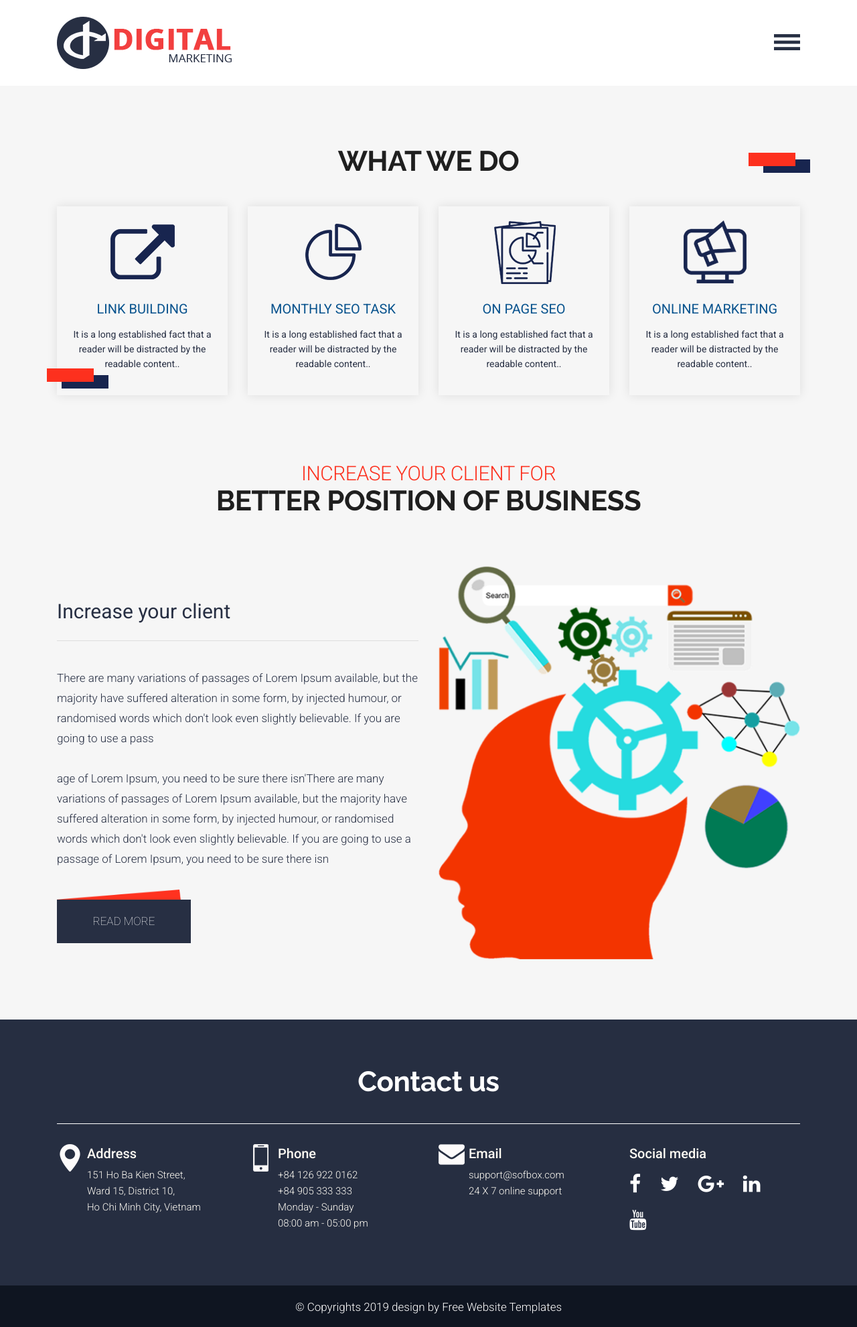
After one commit to edgardegantea/djangobs4, a Django app: page /Culture01/ in a window 1280 px wide. The commit adds this page. Shown: the whole page at 67% size. Run offline with Django 4.2, Linux system fonts and the light colour scheme; some libraries are stand-ins or nearby versions.

Commit message:
Actualizacion Suheidy

```diff
--- a/djangobs/urls.py
+++ b/djangobs/urls.py
@@ -2,13 +2,26 @@ from django.contrib import admin
 from django.urls import path
 
 
-from extractor.views import IndexView
+from extractor.views import IndexView, Websites, Website1,Website2,Website3,Politics01,Politics02,Politics03, Sports01, Sports02, Sports03, Culture01, Culture02, Culture03
 from django.conf import settings
 from django.conf.urls.static import static
 
 urlpatterns = [
     path('admin/', admin.site.urls),
     path('', IndexView.as_view(), name='index'),
+    path('websites/', Websites.as_view(), name='websites'),
+    path('website1/', Website1.as_view(), name='el_sol_de_mexico'),
+    path('website2/', Website2.as_view(), name='milenio'),
+    path('website3/', Website3.as_view(), name='el_pais'),
+    path('Politics01/', Politics01.as_view(), name='Politica'),
+    path('Politics02/', Politics02.as_view(), name='Politica'),
+    path('Politics03/', Politics03.as_view(), name='Politica'),
+    path('Culture01/', Culture01.as_view(), name='Cultura'),
+    path('Culture02/', Culture02.as_view(), name='Cultura'),
+    path('Culture03/', Culture03.as_view(), name='Cultura'),
+    path('Sports01/', Sports01.as_view(), name='Cultura'),
+    path('Sports02/', Sports02.as_view(), name='Cultura'),
+    path('Sports03/', Sports03.as_view(), name='Cultura'),
 ]
 
 urlpatterns += static(settings.MEDIA_URL, document_root=settings.MEDIA_ROOT)
--- /dev/null
+++ b/extractor/templates/culture01.html
@@ -0,0 +1,267 @@
+{% load static %}
+
+<!DOCTYPE html>
+<html lang="en">
+   <!-- Basic -->
+   <head>
+      <meta charset="utf-8">
+      <meta http-equiv="X-UA-Compatible" content="IE=edge">
+      <!-- Mobile Metas -->
+      <meta name="viewport" content="width=device-width, minimum-scale=1.0, maximum-scale=1.0, user-scalable=no">
+      <!-- Site Metas -->
+      <title>Digital Marketing - Responsive HTML5 Template</title>
+      <meta name="keywords" content="">
+      <meta name="description" content="">
+      <meta name="author" content="">
+      <!-- Site Icons -->
+      <link rel="shortcut icon" href="#" type="image/x-icon" />
+      <link rel="apple-touch-icon" href="#" />
+      <!-- Bootstrap CSS -->
+      <link rel="stylesheet" href="{% static 'css/bootstrap.min.css' %}" />
+      <!-- Pogo Slider CSS -->
+      <link rel="stylesheet" href="{% static 'css/pogo-slider.min.css' %}" />
+      <!-- Site CSS -->
+      <link rel="stylesheet" href="{% static 'css/style.css' %}" />
+      <!-- Responsive CSS -->
+      <link rel="stylesheet" href="{% static 'css/responsive.css' %}" />
+      <!-- Custom CSS -->
+      <link rel="stylesheet" href="{% static 'css/custom.css' %}" />
+      <!--[if lt IE 9]>
+      <script src="{% static 'https://oss.maxcdn.com/libs/html5shiv/3.7.0/html5shiv.js' %}"></script>
+      <script src="{% static 'https://oss.maxcdn.com/libs/respond.js/1.4.2/respond.min.js' %}"></script>
+      <![endif]-->
+   </head>
+   <body id="about" class="inner_page" data-spy="scroll" data-target="#navbar-wd" data-offset="98">
+      <!-- LOADER -->
+      <div id="preloader">
+         <div class="loader">
+            <img src="{% static 'images/loader.gif' %}" alt="#" />
+         </div>
+      </div>
+      <!-- END LOADER -->
+      <div class="wrapper">
+      <nav id="sidebar">
+         <div class="menu_section">
+            <ul>
+               <li><a href="index.html">Home</a></li>
+               <li><a href="about.html">About</a></li>
+               <li><a href="services.html">Services</a></li>
+               <li><a href="contact.html">Contact us</a></li>
+            </ul>
+         </div>
+      </nav>
+      <div id="content">
+         <!-- Start header -->
+         <header class="top-header">
+            <div class="container">
+               <div class="row">
+                  <div class="col-sm-6">
+                     <div class="logo_main">
+                        <a href="index.html"><img src="{% static 'images/main_logo.png' %}" /></a>
+                     </div>
+                  </div>
+                  <div class="col-sm-6">
+                     <button type="button" id="sidebarCollapse" class="btn btn-info navbar-btn"><img src="{% static 'images/menu_icon.png' %}"></button>
+                  </div>
+               </div>
+            </div>
+         </header>
+         <!-- End header -->
+         <!-- Start Banner -->
+         <!-- section -->
+         <div class="section about_section layout_padding dash_bg">
+            <div class="container">
+               <div class="row">
+                  <div class="col-md-12">
+                     <div class="full">
+                        <div class="heading_main text_align_center">
+                           <h2>What We Do</h2>
+                        </div>
+                     </div>
+                  </div>
+               </div>
+               <div class="row">
+                  <div class="col-xs-6 col-sm-6 col-md-6 col-lg-3">
+                     <div class="full feature_box">
+                         <div class="full icon">
+                            <img class="default-block" src="{% static 'images/icon_1.png' %}" alt="#" />
+                            <img class="default-none" src="{% static 'images/icon_1w.png' %}" alt="#" />
+                         </div>
+                         <div class="full">
+                            <h4>Link Building</h4>
+                         </div>
+                         <div class="full">
+                           <p>It is a long established fact that a reader will be distracted by the readable content..</p>
+                         </div>
+                     </div>
+                  </div>
+                  <div class="col-xs-6 col-sm-6 col-md-6 col-lg-3">
+                     <div class="full feature_box">
+                         <div class="full icon">
+                            <img class="default-block" src="{% static 'images/icon_2.png' %}" alt="#" />
+                            <img class="default-none" src="{% static 'images/icon_2w.png' %}" alt="#" />
+                         </div>
+                         <div class="full">
+                            <h4>Monthly SEO Task</h4>
+                         </div>
+                         <div class="full">
+                           <p>It is a long established fact that a reader will be distracted by the readable content..</p>
+                         </div>
+                     </div>
+                  </div>
+                  <div class="col-xs-6 col-sm-6 col-md-6 col-lg-3">
+                     <div class="full feature_box">
+                         <div class="full icon">
+                            <img class="default-block" src="{% static 'images/icon_3.png' %}" alt="#" />
+                            <img class="default-none" src="{% static 'images/icon_3w.png' %}" alt="#" />
+                         </div>
+                         <div class="full">
+                            <h4>On Page SEO</h4>
+                         </div>
+                         <div class="full">
+                           <p>It is a long established fact that a reader will be distracted by the readable content..</p>
+                         </div>
+                     </div>
+                  </div>
+                  <div class="col-xs-6 col-sm-6 col-md-6 col-lg-3">
+                     <div class="full feature_box">
+                         <div class="full icon">
+                            <img class="default-block" src="{% static 'images/icon_4.png' %}" alt="#" />
+                            <img class="default-none" src="{% static 'images/icon_4w.png' %}" alt="#" />
+                         </div>
+                         <div class="full">
+                            <h4>Online marketing</h4>
+                         </div>
+                         <div class="full">
+                           <p>It is a long established fact that a reader will be distracted by the readable content..</p>
+                         </div>
+                     </div>
+                  </div>
+               </div>
+            </div>
+         </div>
+         <!-- end section -->
+         <!-- section -->
+         <div class="section about_section layout_padding padding_top_0">
+            <div class="container">
+               <div class="row">
+                  <div class="col-md-12">
+                     <div class="full">
+                        <div class="heading_main text_align_center">
+                           <h2 class="margin-bottom_30"><strong class="small theme_color">Increase your client for</strong><br>Better position of Business</h2>
+                        </div>
+                     </div>
+                  </div>
+               </div>
+               <div class="row">
+                <div class="col-xs-6 col-sm-6 col-md-6 col-lg-6">
+                     <div class="full">
+                        <div class="heading_small">
+                          <h4>Increase your client</h4>
+                        </div>
+                        <p>There are many variations of passages of Lorem Ipsum available, but the majority have suffered alteration in some form, by injected humour, or randomised words which don't look even slightly believable. If you are going to use a pass<br><br>age of Lorem Ipsum, you need to be sure there isn'There are many variations of passages of Lorem Ipsum available, but the majority have suffered alteration in some form, by injected humour, or randomised words which don't look even slightly believable. If you are going to use a passage of Lorem Ipsum, you need to be sure there isn</p>
+                      </div>
+                      <div class="full margin-top_30">
+                        <a class="readmore_bt" href="about.html">Read More</a>
+                      </div>
+                  </div>
+                  <div class="col-xs-6 col-sm-6 col-md-6 col-lg-6">
+                     <div class="full text_align_center">
+                        <img class="img-responsive" src="{% static 'images/f1.png' %}" alt="#" />
+                      </div>
+                  </div>
+               </div>
+            </div>
+         </div>
+         <!-- end section -->
+         <!-- Start Footer -->
+         <footer class="footer-box">
+            <div class="container">
+               <div class="row">
+                  <div class="col-md-12">
+                     <div class="full">
+                        <div class="heading_main text_align_center white_fonts margin-bottom_30">
+                           <h2>Contact us</h2>
+                        </div>
+                     </div>
+                  </div>
+               </div>
+               <div class="row">
+
+                  <div class="col-lg-3 col-md-6 col-sm-6 white_fonts">
+                     <div class="full footer_blog f_icon_1">
+                         <p>Address<br><small>151 Ho Ba Kien Street,<br>Ward 15, District 10,<br>Ho Chi Minh City, Vietnam</small></p>
+                     </div>
+                  </div>
+
+                  <div class="col-lg-3 col-md-6 col-sm-6 white_fonts">
+                     <div class="full footer_blog f_icon_2">
+                        <p>Phone<br><small>+84 126 922 0162<br>+84 905 333 333<br>Monday - Sunday<br>08:00 am - 05:00 pm</small></p>
+                     </div>
+                  </div>
+
+                  <div class="col-lg-3 col-md-6 col-sm-6 white_fonts">
+                     <div class="full footer_blog f_icon_3">
+                         <p>Email<br><small>support@sofbox.com<br>24 X 7 online support</small></p>
+                     </div>
+                  </div>
+
+                  <div class="col-lg-3 col-md-6 col-sm-6 white_fonts">
+                     <div class="full footer_blog_last">
+                         <p>Social media</p>
+                         <p>
+                           <ul>
+                              <li><a href="#"><i class="fa fa-facebook-f"></i></a></li>
+                              <li><a href="#"><i class="fa fa-twitter"></i></a></li>
+                              <li><a href="#"><i class="fa fa-google-plus"></i></a></li>
+                              <li><a href="#"><i class="fa fa-linkedin"></i></a></li>
+                              <li><a href="#"><i class="fa fa-youtube"></i></a></li>
+                           </ul>
+                         </p>
+                     </div>
+                  </div>
+
+               </div>
+            </div>
+         </footer>
+         <!-- End Footer -->
+         <div class="footer_bottom">
+            <div class="container">
+               <div class="row">
+                  <div class="col-12">
+                     <p class="crp">© Copyrights 2019 design by <a href="https://html.design" title="Free Website Templates">Free Website Templates</a></p>
+                  </div>
+               </div>
+            </div>
+         </div>
+      </div>
+      <a href="#" id="scroll-to-top" class="hvr-radial-out"><i class="fa fa-angle-up"></i></a>
+      <!-- ALL JS FILES -->
+      <script src="{% static 'js/jquery.min.js' %}"></script>
+      <script src="{% static 'js/popper.min.js' %}"></script>
+      <script src="{% static 'js/bootstrap.min.js' %}"></script>
+      <!-- ALL PLUGINS -->
+      <script src="{% static 'js/jquery.magnific-popup.min.js' %}"></script>
+      <script src="{% static 'js/jquery.pogo-slider.min.js' %}"></script>
+      <script src="{% static 'js/slider-index.js' %}"></script>
+      <script src="{% static 'js/smoothscroll.js' %}"></script>
+      <script src="{% static 'js/form-validator.min.js' %}"></script>
+      <script src="{% static 'js/contact-form-script.js' %}"></script>
+      <script src="{% static 'js/isotope.min.js' %}"></script>
+      <script src="{% static 'js/images-loded.min.js' %}"></script>
+      <script src="{% static 'js/custom.js' %}"></script>
+      <!-- End Google Map -->
+      <script>
+         $(document).ready(function() {
+           $('#sidebarCollapse').on('click', function() {
+             $('#sidebar, #content').toggleClass('active');
+             $('.collapse.in').toggleClass('in');
+             $('a[aria-expanded=true]').attr('aria-expanded', 'false');
+           });
+         });
+      </script>
+      <!-- google map js -->
+      <script src="https://maps.googleapis.com/maps/api/js?key=AIzaSyA8eaHt9Dh5H57Zh0xVTqxVdBFCvFMqFjQ&callback=initMap"></script>
+      <!-- end google map js -->
+   </body>
+</html>
--- a/extractor/views.py
+++ b/extractor/views.py
@@ -13,3 +13,55 @@ class IndexView(TemplateView):
         context = super(IndexView, self).get_context_data(**kwargs)
         context['title'] = 'Extractor de noticias'
         return context
+
+
+class Websites(TemplateView):
+    template_name = 'websites.html'
+
+
+class Website1(TemplateView):
+    template_name = 'website1.html'
+
+
+class Website2(TemplateView):
+    template_name = 'website2.html'
+
+
+class Website3(TemplateView):
+    template_name = 'website3.html'
+
+
+class Politics01(TemplateView):
+    template_name = 'politics01.html'
+
+
+class Sports01(TemplateView):
+    template_name = 'sports01.html'
+
+
+class Culture01(TemplateView):
+    template_name = 'culture01.html'
+
+
+class Politics02(TemplateView):
+    template_name = 'politics02.html'
+
+
+class Sports02(TemplateView):
+    template_name = 'sports02.html'
+
+
+class Culture02(TemplateView):
+    template_name = 'culture02.html'
+
+
+class Politics03(TemplateView):
+    template_name = 'politics03.html'
+
+
+class Sports03(TemplateView):
+    template_name = 'sports03.html'
+
+
+class Culture03(TemplateView):
+    template_name = 'culture03.html'
```
Also changed, not shown: extractor/templates/culture02.html (added, +10 -0 lines), extractor/templates/culture03.html (added, +10 -0 lines), extractor/templates/index.html (+4 -3 lines), extractor/templates/politics01.html (added, +10 -0 lines), extractor/templates/politics02.html (added, +10 -0 lines), extractor/templates/politics03.html (added, +10 -0 lines), extractor/templates/sports01.html (added, +10 -0 lines), extractor/templates/sports02.html (added, +10 -0 lines), extractor/templates/sports03.html (added, +10 -0 lines), extractor/templates/website1.html (added, +12 -0 lines), extractor/templates/website2.html (added, +12 -0 lines), extractor/templates/website3.html (added, +12 -0 lines), extractor/templates/websites.html (added, +12 -0 lines).
